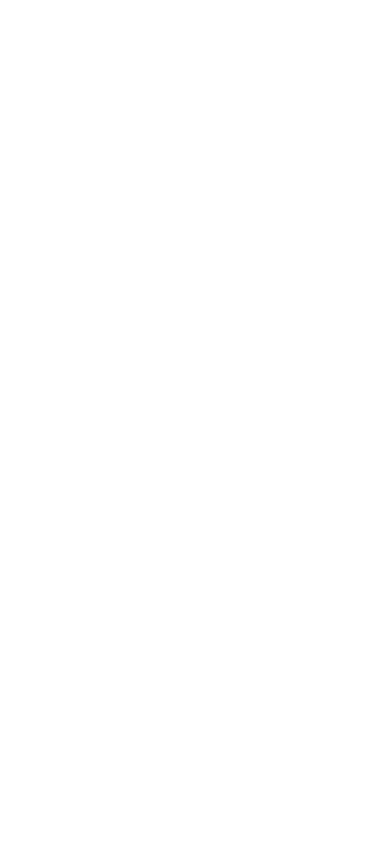
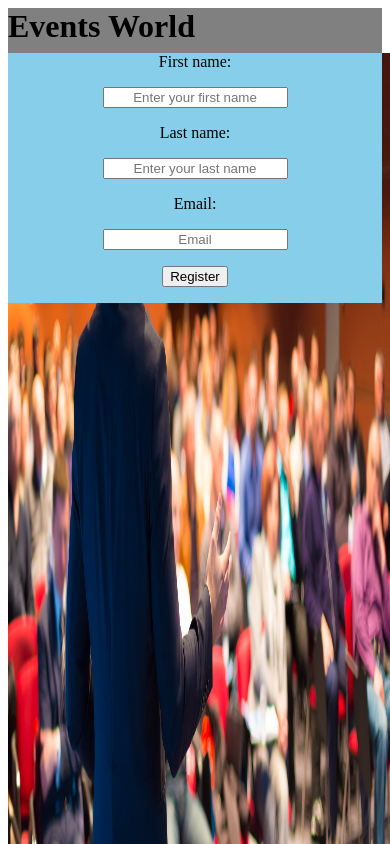
Before and after one commit to kaggwachristopher/Events-world, a plain HTML site: page index.html in a window 390 px wide. Drawn offline with Linux system fonts and the light colour scheme.

Commit message:
responsive page

```diff
--- a/index.html
+++ b/index.html
@@ -1 +1,31 @@
-<!--beginning of html-->
+<head>
+    <meta charset="utf-8" />
+    <meta http-equiv="X-UA-Compatible" content="IE=edge,chrome=1">
+    <meta name="viewport" content="width=device-width,initial-scale=1,maximum-scale=1,user-scalable=no">
+    <meta name="HandheldFriendly" content="true">
+    <meta name="keywords" lang="en-us" content="events,plot,night,life">
+    <title>Events World</title>
+    <link rel="stylesheet" type="text/css" media="screen" href="style.css" />
+</head>
+<body>
+    <div id="navigation_bar">
+        <span><h1>Events World</h1></span>
+    </div>
+<img id ="landing_image"src="pic.jpg" width="50%">
+    <div class="registration_form">
+        <form action="" method="POST">
+            <span>First name:</span>
+
+            <p align="center"> <input id="fields" type="text" name="name" placeholder="Enter your first name"></p>
+
+            <span>Last name:</span>
+            <p align="center"><input id="fields" type="text" name="name" placeholder="Enter your last name"></p>
+            <span>Email:</span>
+            <p align="center"><input id="fields" type="text" name="email" placeholder="Email"></p>
+            <div id="register_button"><p align="center"> <input id="fields" id="submit" type="submit" value="Register"></p>
+            </div>
+            </form>
+    </div>
+
+</body>
+</html>
--- a/style.css
+++ b/style.css
@@ -1 +1,37 @@
 /*beginning of css*/
+#fields{
+    display: block;
+    text-align: center;
+}
+.registration_form{
+       text-align: center;
+    float: right;
+    background-color:aqua;
+    width:50%;
+    position: relative;
+}
+#landing_image{
+        height: 100%;
+    }
+#navigation_bar{
+    width: 100%;
+    background-color: grey;
+    height:45px
+}
+
+.me{
+    text-align: center
+}
+@media(max-width:640px){
+    .registration_form{
+        background-color:skyblue;
+        width: 100%;
+        position: relative;
+    }
+    #landing_image{
+        width:98%;
+        height: 100%;
+        position: absolute;
+
+    }
+}
```
Also changed, not shown: pic.jpg (added).
